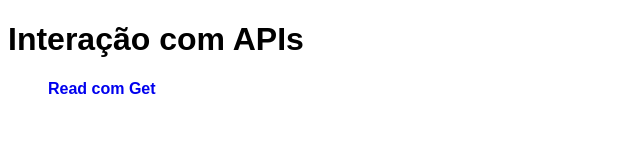
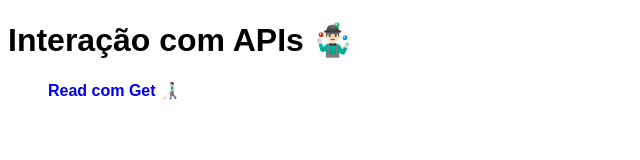
Before and after one commit to JassonJr/interacao-com-APIs, a website: page index.html in a window 1280 px wide. Shown: the whole page, without its empty margins (0-640 px from the left). Drawn offline with Linux system fonts and the light colour scheme.

Commit message:
feat: emojis adicionados

```diff
--- a/index.html
+++ b/index.html
@@ -8,10 +8,10 @@
     <title>Interação com APIs | Home</title>
 </head>
 <body>
-    <h1>Interação com APIs</h1>
+    <h1>Interação com APIs 🤹🏻‍♂️</h1>
     <nav>
         <ul>
-            <li><a href="./get.html">Read com Get</a></li>
+            <li><a href="./get.html">Read com Get 👨🏻‍🦯</a></li>
             <li><a href=""></a></li>
             <li><a href=""></a></li>
             <li><a href=""></a></li>
```
